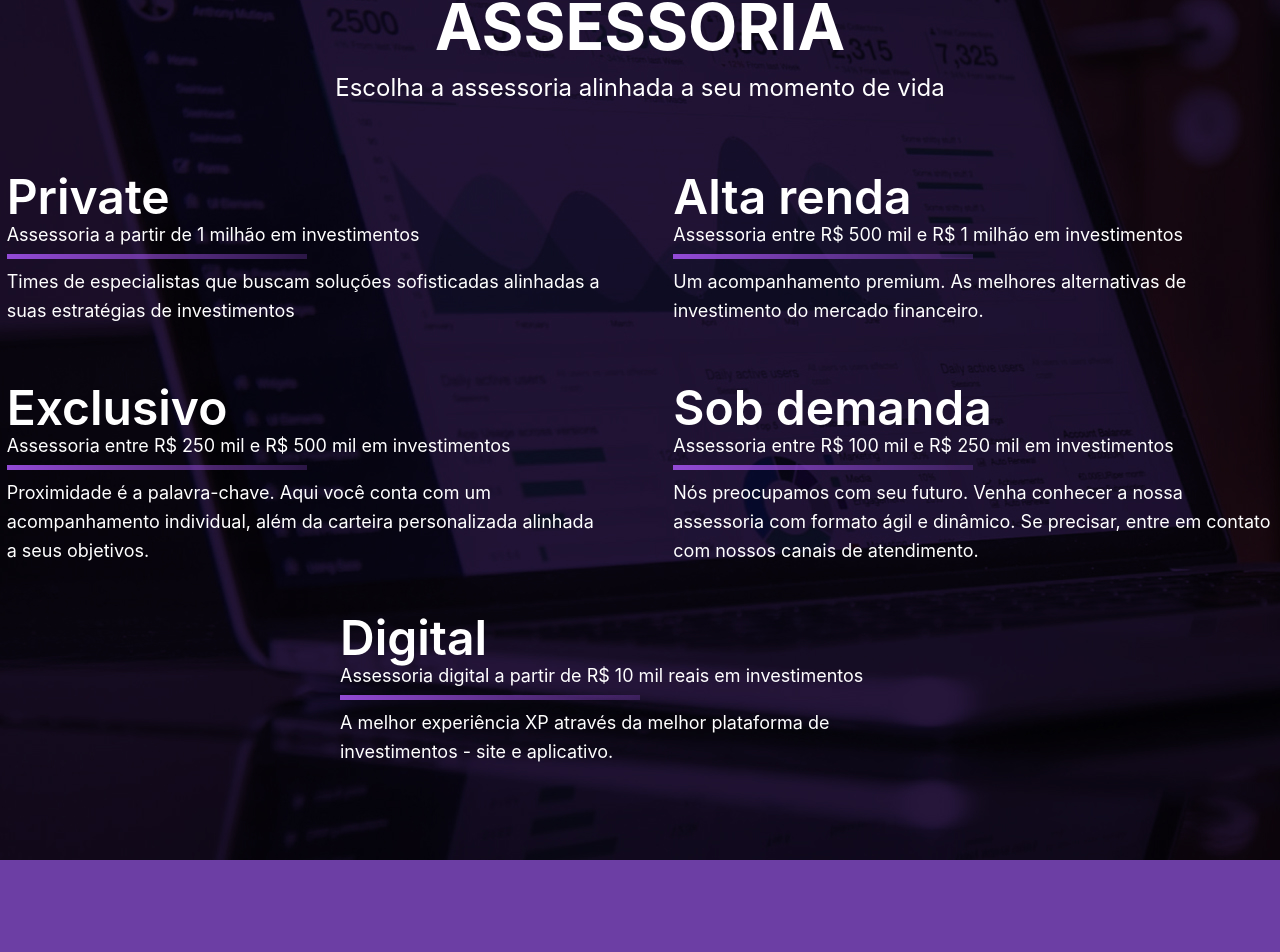
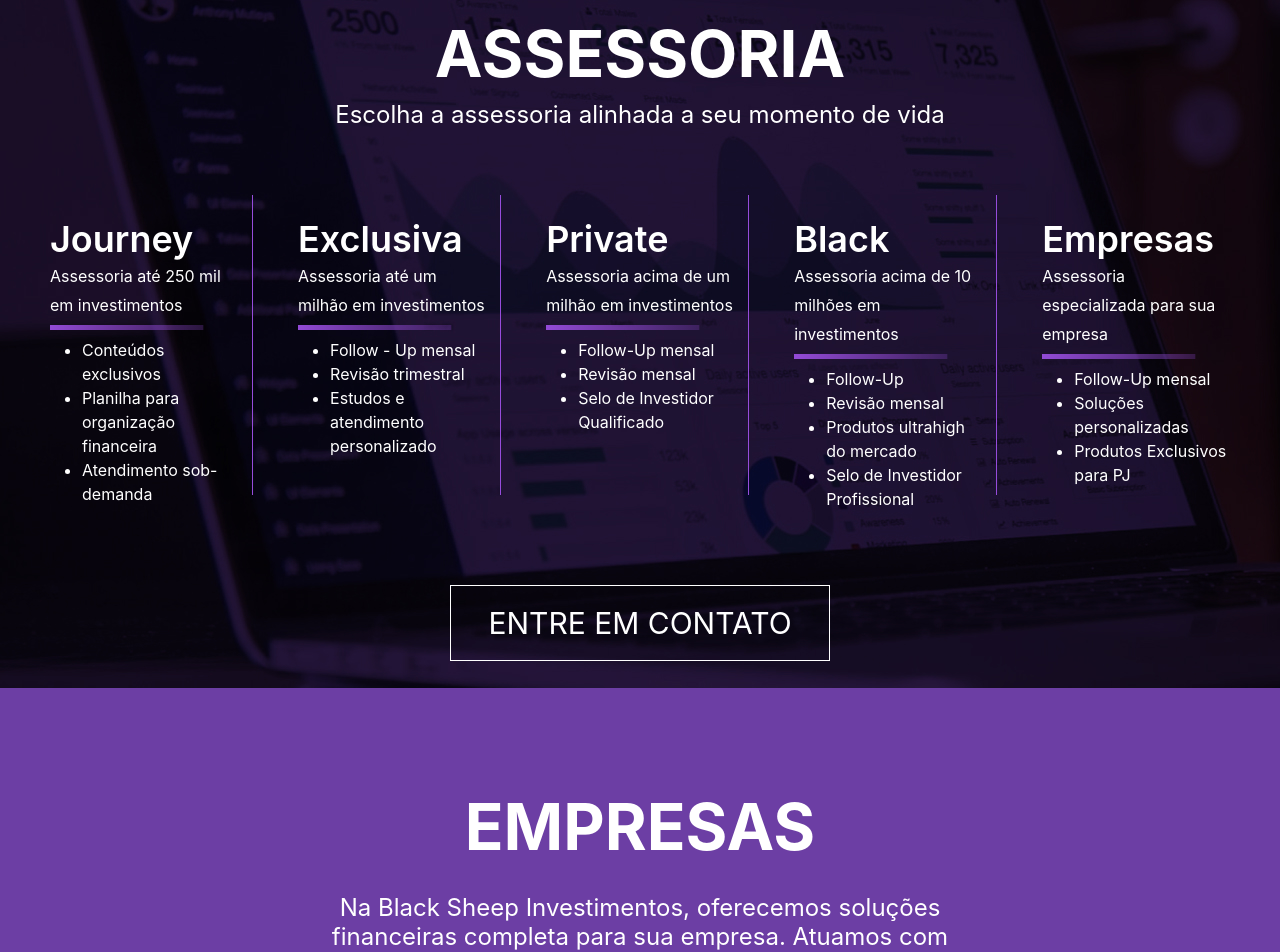
Before and after one commit to joaoveronezi/bsi-investments, a React (Create React App) app: page / in a window 1280 px wide. Shown: the part 2787-3739 px from the top of the page. Built offline with nearby package versions, Linux system fonts and the light colour scheme.

Commit message:
New advice section

```diff
--- a/src/modules/v1/pages/Advice/Advice.jsx
+++ b/src/modules/v1/pages/Advice/Advice.jsx
@@ -1,9 +1,58 @@
 /* eslint-disable import/named */
 import React from "react";
 import dividerIcon from "assets/icons/divider.svg";
+import { BannerButton } from "components/Banner/Banner.styles";
 import {
-  AdviceWrapper, CardText, CardsWrapper, TitleWrapper
+  AdviceWrapper, CardContainer, CardsWrapper, TitleWrapper
 } from "./Advice.styles";
+
+const adviceItems = [
+  {
+    title: "Journey",
+    subTitle: "Assessoria até 250 mil em investimentos",
+    topics: [
+      "Conteúdos exclusivos",
+      "Planilha para organização financeira",
+      "Atendimento sob-demanda",
+    ]
+  }, {
+    title: "Exclusiva",
+    subTitle: "Assessoria até um milhão em investimentos",
+    topics: [
+      "Follow - Up mensal",
+      "Revisão trimestral",
+      "Estudos e atendimento personalizado",
+    ]
+  },
+  {
+    title: "Private",
+    subTitle: "Assessoria acima de um milhão em investimentos",
+    topics: [
+      "Follow-Up mensal",
+      "Revisão mensal",
+      "Selo de Investidor Qualificado",
+    ]
+  },
+  {
+    title: "Black",
+    subTitle: "Assessoria acima de 10 milhões em investimentos",
+    topics: [
+      "Follow-Up",
+      "Revisão mensal",
+      "Produtos ultrahigh do mercado",
+      "Selo de Investidor Profissional",
+    ]
+  },
+  {
+    title: "Empresas",
+    subTitle: "Assessoria especializada para sua empresa",
+    topics: [
+      "Follow-Up mensal",
+      "Soluções personalizadas",
+      "Produtos Exclusivos para PJ",
+    ]
+  },
+];
 
 const Advice = () => (
   <AdviceWrapper id="advice" style={{ backgroundImage: "url(resources/images/assesoria.jpg)" }}>
@@ -12,50 +61,22 @@ const Advice = () => (
       <p>Escolha a assessoria alinhada a seu momento de vida</p>
     </TitleWrapper>
     <CardsWrapper>
-      <CardText>
-        <h2>Private</h2>
-        <p>Assessoria a partir de 1 milhão em investimentos</p>
-        <img src={dividerIcon} alt="divider" />
-        <p>
-          Times de especialistas que buscam soluções
-          sofisticadas alinhadas a suas estratégias de investimentos
-        </p>
-      </CardText>
-      <CardText>
-        <h2>Alta renda</h2>
-        <p>Assessoria entre R$ 500 mil e R$ 1 milhão  em  investimentos</p>
-        <img src={dividerIcon} alt="divider" />
-        <p>
-          Um acompanhamento premium. As melhores alternativas de investimento do mercado financeiro.
-        </p>
-      </CardText>
-      <CardText>
-        <h2>Exclusivo</h2>
-        <p>Assessoria entre R$ 250 mil e R$ 500 mil em investimentos</p>
-        <img src={dividerIcon} alt="divider" />
-        <p>
-          Proximidade é a palavra-chave. Aqui você conta com um
-          acompanhamento individual, além da carteira personalizada alinhada a seus objetivos.
-        </p>
-      </CardText>
-      <CardText>
-        <h2>Sob demanda</h2>
-        <p>Assessoria entre R$ 100 mil e R$ 250 mil em investimentos</p>
-        <img src={dividerIcon} alt="divider" />
-        <p>
-          Nós preocupamos com seu futuro. Venha conhecer a nossa assessoria com formato ágil
-          e dinâmico. Se precisar, entre em contato com nossos canais de atendimento.
-        </p>
-      </CardText>
+      {adviceItems.map(({ title, subTitle, topics }) => (
+        <CardContainer>
+          <h2>{title}</h2>
+          <p>{subTitle}</p>
+          <img src={dividerIcon} alt="divider" />
+          <ul>
+            {topics.map((element) => (
+              <li>{element}</li>
+            ))}
+          </ul>
+        </CardContainer>
+      ))}
     </CardsWrapper>
-    <CardText style={{ marginBottom: window.innerWidth <= 1440 ? "100px" : "0" }}>
-      <h2>Digital</h2>
-      <p>Assessoria digital a partir de R$ 10 mil reais em investimentos</p>
-      <img src={dividerIcon} alt="divider" />
-      <p>
-        A melhor experiência XP através da melhor plataforma de investimentos - site e aplicativo.
-      </p>
-    </CardText>
+
+    <BannerButton type="button" style={{ margin: "0 auto" }}>ENTRE EM CONTATO</BannerButton>
+
   </AdviceWrapper>
 );
 
--- a/src/modules/v1/pages/Advice/Advice.styles.js
+++ b/src/modules/v1/pages/Advice/Advice.styles.js
@@ -14,6 +14,10 @@ export const AdviceWrapper = styled.div`
   color: white;
   font-family: 'Inter', sans-serif;
   font-style: normal;
+
+  @media(max-width: ${sizes.md}) {
+    padding-bottom: 120px;
+  }
 `;
 
 export const TitleWrapper = styled.div`
@@ -48,14 +52,15 @@ export const TitleWrapper = styled.div`
   }
 `;
 
-export const CardText = styled.div`
+export const CardContainer = styled.div`
   font-family: 'Inter', sans-serif;
   font-style: normal;
-  width: 100%;
-  max-width: 600px;
+  width: 293px;
+  height: 300px;
+  padding: 15px;
   h2 {
     font-weight: 600;
-    font-size: 48px;
+    font-size: 36px;
     line-height: 58px;
     margin-bottom: -6px;
   }
@@ -69,7 +74,7 @@ export const CardText = styled.div`
     width: 100%;
     max-width: 600px;
   }
-  @media(max-width: 1024px) {
+  @media(max-width: 1280px) {
     h2 {
       font-size: 36px;
     }
@@ -83,11 +88,21 @@ export const CardText = styled.div`
 `;
 
 export const CardsWrapper = styled.div`
+  width: 100%;
   display: flex;
-  flex-wrap: wrap;
   align-items: center;
-  justify-content: space-evenly;
-  gap: 60px;
-  width: 100%;
-  margin-bottom: 50px;
+  justify-content: center;
+  gap: 30px;
+  margin-bottom: 90px;
+  padding: 0 35px;
+
+  div:not(:last-child) {
+    border-right: 1px solid #964CDB;
+  }
+  @media(max-width: ${sizes.md}) {
+    flex-wrap: wrap;
+    div {
+      border: 1px solid #964CDB;
+    }
+  }
 `;
```
Also changed, not shown: src/assets/icons/divider.svg.
